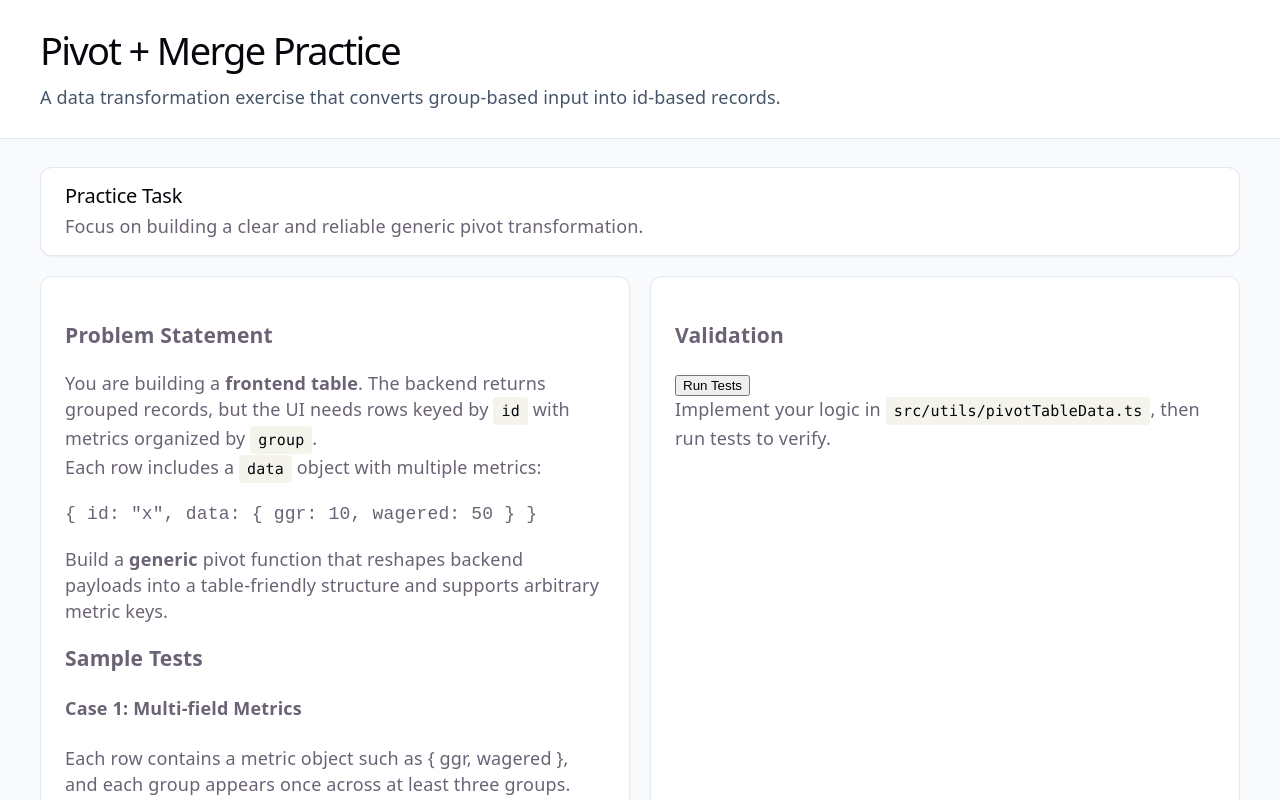
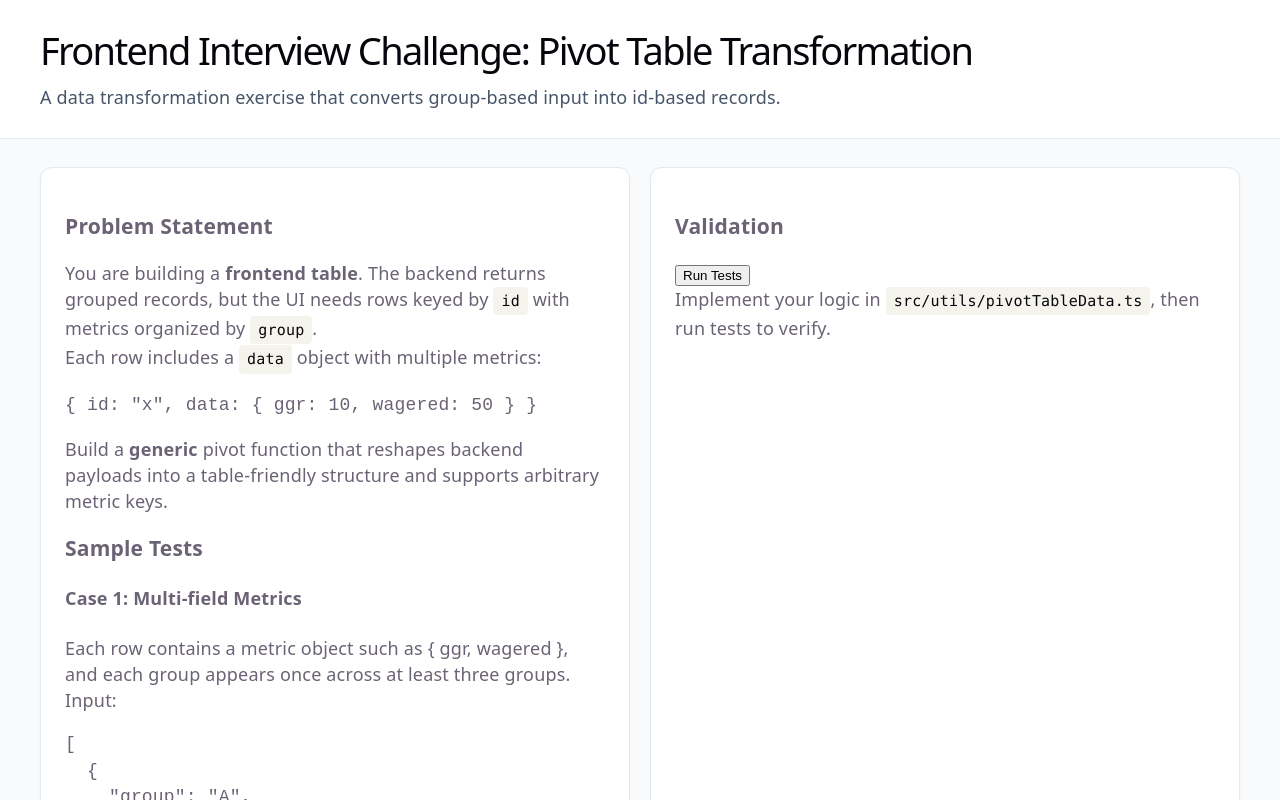
Before and after one commit to moojing/frontend-pivot-quiz, a React (Vite) app: page / in a window 1280 px wide. Shown: the top 800 px of the page. Built offline with nearby package versions, Linux system fonts and the light colour scheme.

Commit message:
chore: update app title and remove introductory section for clarity

```diff
--- a/src/App.tsx
+++ b/src/App.tsx
@@ -45,7 +45,7 @@ function App() {
     <div className="app">
       <header className="app-header">
         <div className="app-header-inner">
-          <h1 className="app-title">Pivot + Merge Practice</h1>
+          <h1 className="app-title">Frontend Interview Challenge: Pivot Table Transformation</h1>
           <p className="app-subtitle">
             A data transformation exercise that converts group-based input into id-based records.
           </p>
@@ -53,11 +53,6 @@ function App() {
       </header>
 
       <main className="app-main">
-        <section className="panel intro-panel">
-          <h2>Practice Task</h2>
-          <p>Focus on building a clear and reliable generic pivot transformation.</p>
-        </section>
-
         <div className="panel-grid">
           <section className="panel">
             <ProblemDescription
```
